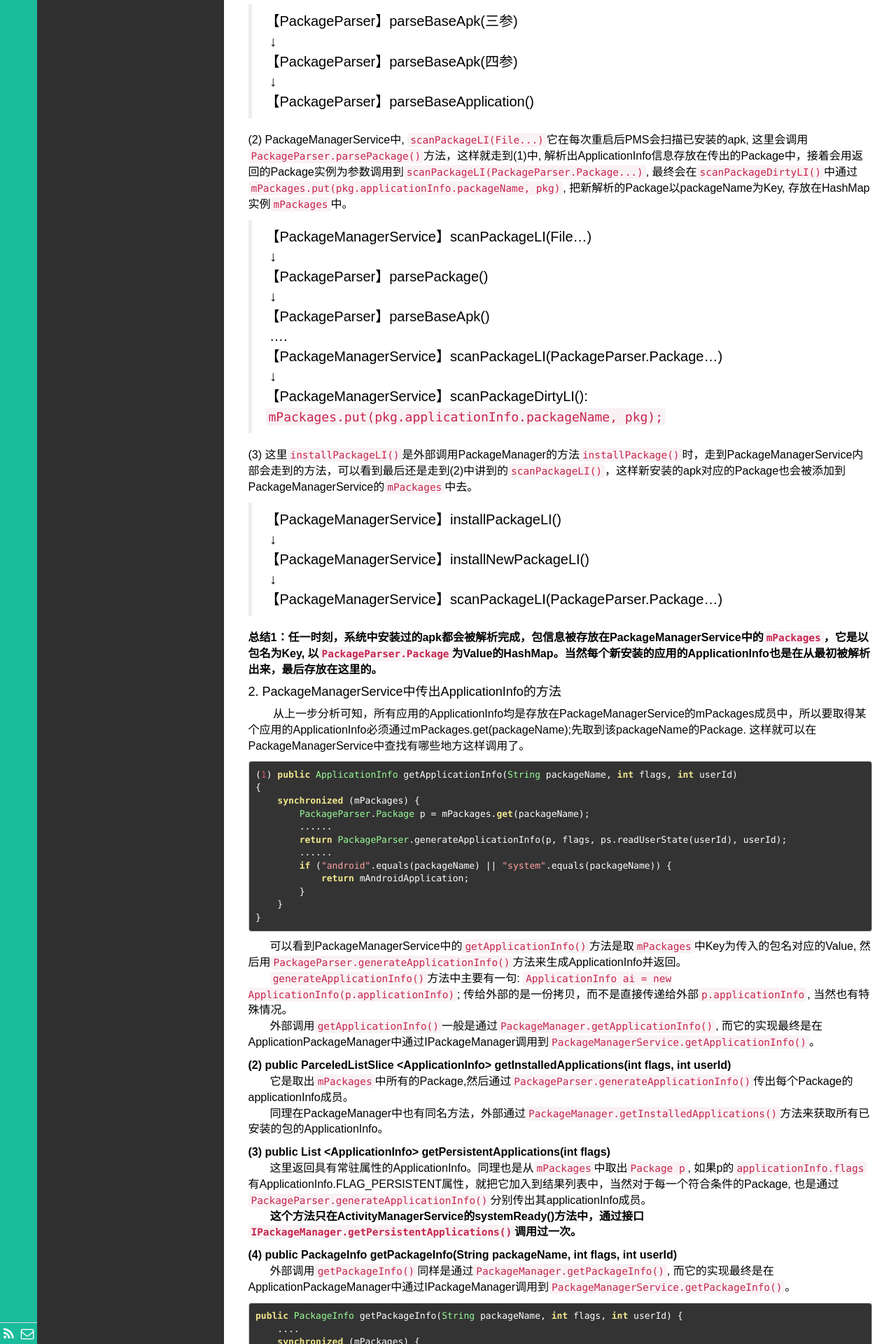
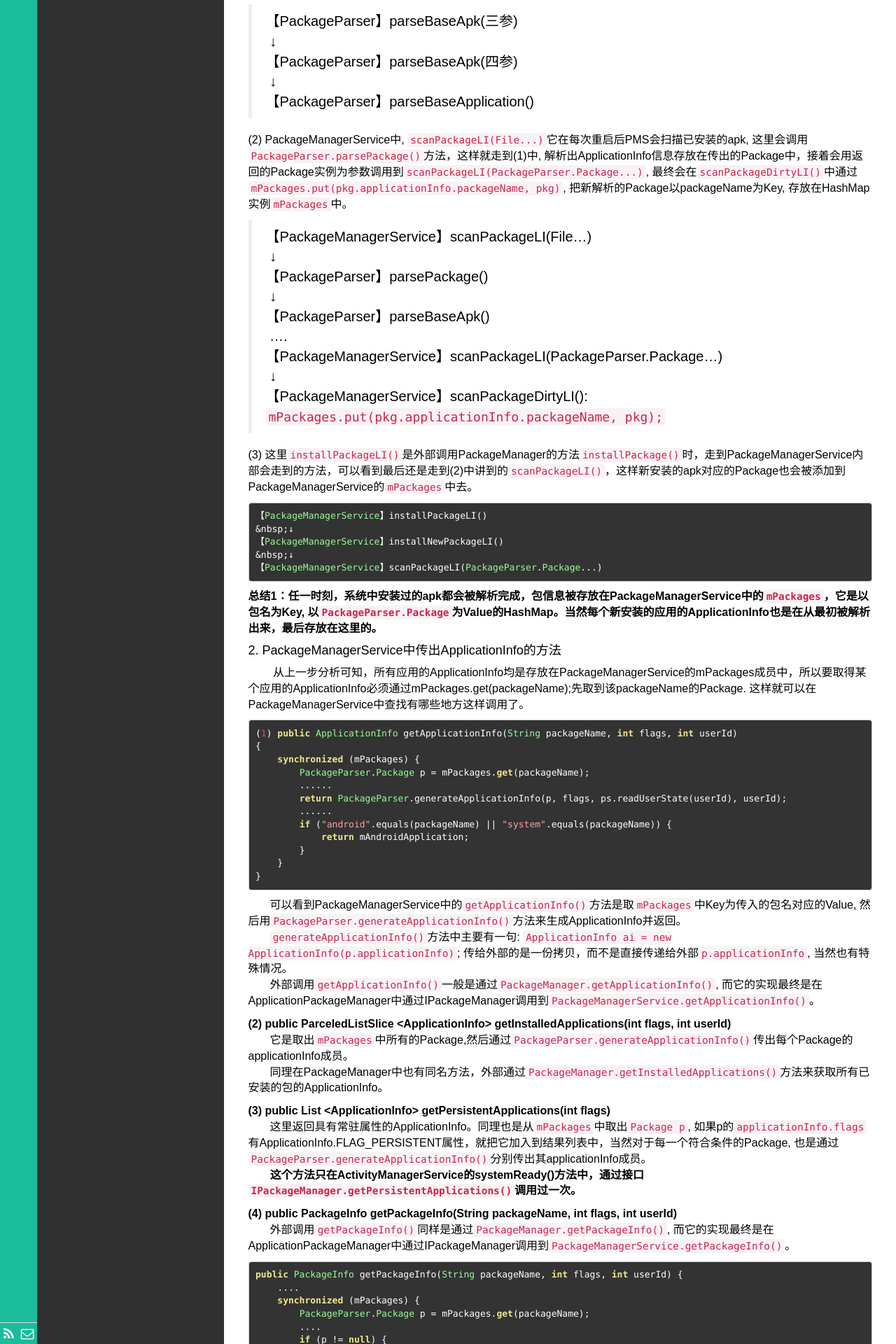
Before and after one commit to NemoTec/NemoTec.github.io, a Jekyll site: the page built from _posts/技术/2016-01-25-Android-PMS-ApplicationInfo.md, in a window 1280 px wide. Shown: the part 3080-5000 px from the top of the page at 70% size. Built offline with Jekyll 4.4.1, drawn with Linux system fonts in a browser that asks for light colours; Markdown is read by kramdown in place of the engine named in the settings; some of the changed lines change nothing that is shown.

Commit message:
modify article 2016-01-25-Android-PMS-ApplicationInfo.md

````diff
--- a/_posts/技术/2016-01-25-Android-PMS-ApplicationInfo.md
+++ b/_posts/技术/2016-01-25-Android-PMS-ApplicationInfo.md
@@ -163,11 +163,14 @@ boolean型，标明当前应用所有组件是否可用。
 【PackageManagerService】scanPackageDirtyLI(): ``mPackages.put(pkg.applicationInfo.packageName, pkg);``
 
 (3) 这里``installPackageLI()``是外部调用PackageManager的方法``installPackage()``时，走到PackageManagerService内部会走到的方法，可以看到最后还是走到(2)中讲到的``scanPackageLI()``，这样新安装的apk对应的Package也会被添加到PackageManagerService的``mPackages``中去。
->【PackageManagerService】installPackageLI()
+
+```
+【PackageManagerService】installPackageLI()
 &nbsp;↓
 【PackageManagerService】installNewPackageLI()
 &nbsp;↓
 【PackageManagerService】scanPackageLI(PackageParser.Package...)
+```
 
 **总结1：任一时刻，系统中安装过的apk都会被解析完成，包信息被存放在PackageManagerService中的``mPackages``，它是以包名为Key, 以``PackageParser.Package``为Value的HashMap。当然每个新安装的应用的ApplicationInfo也是在从最初被解析出来，最后存放在这里的。**
 
@@ -274,46 +277,54 @@ public static final ProviderInfo generateProviderInfo(Provider p, int flags, Pac
 
 #### 4. 其它类的成员变量
 **(1) 【ActivityRecord】**[``final ApplicationInfo appInfo;``]
-&nbsp;&nbsp;&nbsp;&nbsp;&nbsp;&nbsp;&nbsp;&nbsp;ActivityRecord对appInfo成员进行赋值的地方只有其构造函数``appInfo = aInfo.applicationInfo;``我们搜索哪些地方会new ActivityRecord实例:
+&nbsp;&nbsp;&nbsp;&nbsp;&nbsp;&nbsp;&nbsp;ActivityRecord对appInfo成员进行赋值的地方只有其构造函数``appInfo = aInfo.applicationInfo;``我们搜索哪些地方会new ActivityRecord实例:
+&nbsp;
+
 a. ``ActivityStackSupervisor.startActivityLocked()``，这里是启动Activity过程中的一个方法，这里new ActivityRecord()的参数中传入的ActivityInfo实例是外部传入的，这个ActivityInfo是在``startActivityMayWait()``生成的，它最终是通过``PackageManagerService.resolveIntent()``得到ResolveInfo实例，返回``rInfo.activityInfo``.
+&nbsp;
+
 b. ``restoreFromXml()``，这个函数也只有一处调用，它是Android的重启恢复Task功能，在``ActivityManagerService.systemReady()``有一句``mRecentTasks.addAll(mTaskPersister.restoreTasksLocked());``TaskPersister的restoreTasksLocked()方法会读取存储的Task文件目录，递归解析每个文件，通过``TaskRecord.restoreFromXml(in, mStackSupervisor)``分别生成TaskRecord, 其中一句``ActivityRecord activity = ActivityRecord.restoreFromXml(in, stackSupervisor);``在restoreFromXml()中
 ``ActivityInfo aInfo = stackSupervisor.resolveActivity(intent, resolvedType, 0, null, userId);``最后把aInfo作为参数构造ActivityRecord实例。
 &nbsp;
 
 **(2) 【ServiceRecord】**[``final ApplicationInfo appInfo;``]
-&nbsp;&nbsp;&nbsp;&nbsp;&nbsp;&nbsp;&nbsp;&nbsp;ServiceRecord对其ApplicationInfo成员appInfo赋值同样只在其构造函数: ``appInfo = sInfo.applicationInfo;``new ServiceRecord的地方只有一处``ActiveServices.retrieveServiceLocked()``，再看构造函数传入的sInfo是从哪来的，``ResolveInfo rInfo = AppGlobals.getPackageManager().resolveService()``, 然后传入的sInfo是``rInfo.serviceInfo``.
+&nbsp;&nbsp;&nbsp;&nbsp;&nbsp;&nbsp;&nbsp;ServiceRecord对其ApplicationInfo成员appInfo赋值同样只在其构造函数: ``appInfo = sInfo.applicationInfo;``new ServiceRecord的地方只有一处``ActiveServices.retrieveServiceLocked()``，再看构造函数传入的sInfo是从哪来的，``ResolveInfo rInfo = AppGlobals.getPackageManager().resolveService()``, 然后传入的sInfo是``rInfo.serviceInfo``.
 &nbsp;
 
 **(3) 【ContentProviderRecord】**[``final ApplicationInfo appInfo;``]
-&nbsp;&nbsp;&nbsp;&nbsp;&nbsp;&nbsp;&nbsp;&nbsp;只在ActivityManagerService中有new ContentProviderRecord实例，``getContentProviderImpl()``和``generateApplicationProvidersLocked()``分别为生成某个包指定名称的Provider信息，和生成某个应用进程所有Provider信息，构造函数传入参数均为某ProcessRecord的info成员。
+&nbsp;&nbsp;&nbsp;&nbsp;&nbsp;&nbsp;&nbsp;只在ActivityManagerService中有new ContentProviderRecord实例，``getContentProviderImpl()``和``generateApplicationProvidersLocked()``分别为生成某个包指定名称的Provider信息，和生成某个应用进程所有Provider信息，构造函数传入参数均为某ProcessRecord的info成员。
 &nbsp;
 
 **(4) 【ProcessRecord】**[``final ApplicationInfo info;``]
-&nbsp;&nbsp;&nbsp;&nbsp;&nbsp;&nbsp;&nbsp;&nbsp;初始化这个成员info的地方只有在ProcessRecord的构造函数，全局搜索``new ProcessRecord()``的地方，只在``ActivityManagerService.newProcessRecordLocked()``.
+&nbsp;&nbsp;&nbsp;&nbsp;&nbsp;&nbsp;&nbsp;初始化这个成员info的地方只有在ProcessRecord的构造函数，全局搜索``new ProcessRecord()``的地方，只在``ActivityManagerService.newProcessRecordLocked()``.
 调用它的地方只在ActivityManagerService:
+&nbsp;
+
 a. setSystemProcess()&nbsp;&nbsp;它会通过``PackageManager.getApplicationInfo()``, 最终是调用``PackageManagerService中.getApplicationInfo()``, 得到包名为"android"的Application对象，这里是在创建"system_server"进程时构建系统的ProcessRecord中成员info的过程。
+&nbsp;
+
 b. startProcessLocked(14个参数版本)&nbsp;&nbsp;这个函数是启动一个新进程过程中的一环，在查找没有是否有已创建的packageName对应的ProcessRecord对象，如果没有就创建一个。新建的ProcessRecord也会在``newProcessRecordLocked()``经由``addProcessNameLocked()``添加到``ProcessMap< ProcessRecord> mProcessNames``成员中。新建ProcessRecord的参数也是由info传递，为``ActivityRecord.info.applicationInfo``。
 c. addAppLocked()&nbsp;&nbsp;主要是处理具有persist属性的应用进程，它传入的参数是``ProcessRecord.info``.
 &nbsp;
 
 **(5) 【BackupRecord】**[``final ApplicationInfo appInfo;``]
-&nbsp;&nbsp;&nbsp;&nbsp;&nbsp;&nbsp;&nbsp;&nbsp;只在``ActivityManagerService.bindBackupAgent()``方法中会去new BackupRecord, 其构造函数传入ApplicationInfo参数是由bindBackupAgent()传入。
+&nbsp;&nbsp;&nbsp;&nbsp;&nbsp;&nbsp;&nbsp;只在``ActivityManagerService.bindBackupAgent()``方法中会去new BackupRecord, 其构造函数传入ApplicationInfo参数是由bindBackupAgent()传入。
 &nbsp;
 
 **(6) 【ComponentInfo】**[``public ApplicationInfo applicationInfo;``]
-&nbsp;&nbsp;&nbsp;&nbsp;&nbsp;&nbsp;&nbsp;&nbsp;一般不会直接构造ComponentInfo，外部是使用其子类ActivityInfo, ServiceInfo, ProviderInfo, 由前面可知，它们的成员变量applicationInfo最后均是调用到PackageParser的generateXXX()方法构造。
+&nbsp;&nbsp;&nbsp;&nbsp;&nbsp;&nbsp;&nbsp;一般不会直接构造ComponentInfo，外部是使用其子类ActivityInfo, ServiceInfo, ProviderInfo, 由前面可知，它们的成员变量applicationInfo最后均是调用到PackageParser的generateXXX()方法构造。
 &nbsp;
 
 **(7) 【PackageInfo】**[``public ApplicationInfo applicationInfo;``]
-&nbsp;&nbsp;&nbsp;&nbsp;&nbsp;&nbsp;&nbsp;&nbsp;PackageInfo的成员applicationInfo赋值过程与ActivityInfo类似，最终是PackageParser的generatePackageInfo()方法构造。
+&nbsp;&nbsp;&nbsp;&nbsp;&nbsp;&nbsp;&nbsp;PackageInfo的成员applicationInfo赋值过程与ActivityInfo类似，最终是PackageParser的generatePackageInfo()方法构造。
 &nbsp;
 
 **(8) 【ActivityThread.AppBindData】**[``ApplicationInfo appInfo;``]
-&nbsp;&nbsp;&nbsp;&nbsp;&nbsp;&nbsp;&nbsp;&nbsp;只在ActivityThread中使用，ActivityThread有一个AppBindData类型的成员mBoundApplication。在``bindApplication()``方法中，会new一个AppBindData，它的成员appInfo被传入的ApplicationInfo参数初始化。最终这个AppBindData实例会在``handleBindApplication(AppBindData data)``中``mBoundApplication = data;``对mBoundApplication初始化完成。也就是在ActivityThread中成员mBoundApplication会存放本应用的ApplicationInfo信息。
+&nbsp;&nbsp;&nbsp;&nbsp;&nbsp;&nbsp;&nbsp;只在ActivityThread中使用，ActivityThread有一个AppBindData类型的成员mBoundApplication。在``bindApplication()``方法中，会new一个AppBindData，它的成员appInfo被传入的ApplicationInfo参数初始化。最终这个AppBindData实例会在``handleBindApplication(AppBindData data)``中``mBoundApplication = data;``对mBoundApplication初始化完成。也就是在ActivityThread中成员mBoundApplication会存放本应用的ApplicationInfo信息。
 &nbsp;
 
 **(9) 【LoadedApk】**[``private ApplicationInfo mApplicationInfo;``]
-&nbsp;&nbsp;&nbsp;&nbsp;&nbsp;&nbsp;&nbsp;&nbsp;我们知道一个LoadedApk对应一个加载的apk, 它的成员mApplicationInfo就是该应用的应用信息，对mApplicationInfo赋值分以下两种情况：
+&nbsp;&nbsp;&nbsp;&nbsp;&nbsp;&nbsp;&nbsp;我们知道一个LoadedApk对应一个加载的apk, 它的成员mApplicationInfo就是该应用的应用信息，对mApplicationInfo赋值分以下两种情况：
 **a. 创建系统"android"包的ApplicationInfo**:
 new一个SystemServer的LoadedApk，间接创建一个了包名为"android"的ApplicationInfo。
 >【SystemServer】main()
@@ -350,11 +361,11 @@ new一个应用的LoadedApk会在``ActivityThread.getPackageInfoNoCheck()``方
 &nbsp;
 
 **(10) 【PackageParser.Package】**[``public final ApplicationInfo applicationInfo;``]
-&nbsp;&nbsp;&nbsp;&nbsp;&nbsp;&nbsp;&nbsp;&nbsp;前面分析知``scanPackageLI()``和``installPackageLI()``会去构造``PackageParser.Package``，而最终是在``parseBaseApplication()``中解析Manifest文件，它相关应用信息存放到Package的成员applicationInfo。
+&nbsp;&nbsp;&nbsp;&nbsp;&nbsp;&nbsp;&nbsp;前面分析知``scanPackageLI()``和``installPackageLI()``会去构造``PackageParser.Package``，而最终是在``parseBaseApplication()``中解析Manifest文件，它相关应用信息存放到Package的成员applicationInfo。
 &nbsp;
 
 **(11) 【PackageManagerService】**[``ApplicationInfo mAndroidApplication;``]
-&nbsp;&nbsp;&nbsp;&nbsp;&nbsp;&nbsp;&nbsp;&nbsp;对PackageManagerService的成员mAndroidApplication的赋值只在``scanPackageDirtyLI()``方法中：
+&nbsp;&nbsp;&nbsp;&nbsp;&nbsp;&nbsp;&nbsp;对PackageManagerService的成员mAndroidApplication的赋值只在``scanPackageDirtyLI()``方法中：
 ```
 if (pkg.packageName.equals("android")) {
     ....
````
